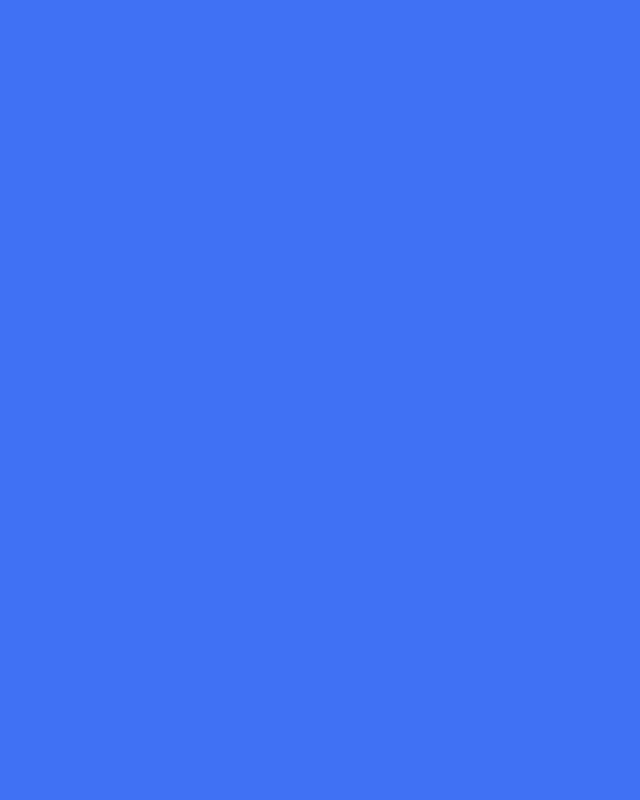
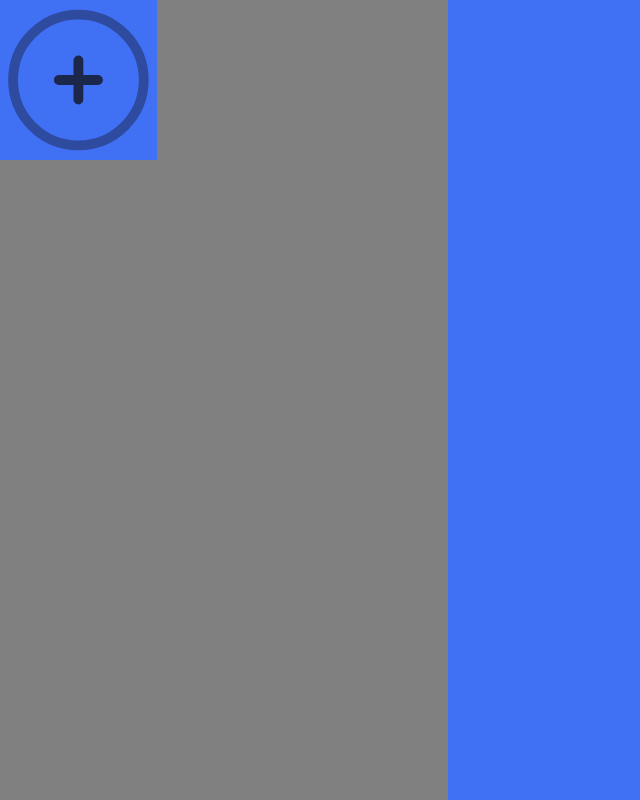
Before and after one commit to Poebyt13/project-chat, a React (Vite) app: page /Chat in a window 1280 px wide. Before the commit this address had no page. Shown: the whole page, without its empty margins (0-640 px from the left). Built offline with nearby package versions, Linux system fonts and the light colour scheme; the HTML template or start-up script is replaced by a standard one.

Commit message:
Aggiunto versione con fetch

```diff
--- a/package.json
+++ b/package.json
@@ -11,6 +11,7 @@
     "preview": "vite preview"
   },
   "dependencies": {
+    "cors": "^2.8.5",
     "express": "^4.18.2",
     "mongoose": "^7.6.3",
     "nodemon": "^3.0.1",
--- a/src/App.jsx
+++ b/src/App.jsx
@@ -1,7 +1,7 @@
 import LoginSite from "./site/LoginSite";
 import SignUpSite from "./site/SignUpSite";
 import Home from "./site/Home";
-
+import WhatsAppChat from "./site/WhatsAppChat";
 import './style/App.css'
 import { Route, Routes } from "react-router-dom";
 
@@ -13,6 +13,8 @@ function App() {
         <Route path="/" element={<Home/>}></Route>
         <Route path="/Login" element={<LoginSite/>}></Route>
         <Route path="/SignUp" element={<SignUpSite/>}></Route>
+        <Route path="/Chat" element={<WhatsAppChat/>}></Route>
+
       </Routes>
     </div>
   )
--- /dev/null
+++ b/src/components/AddChat.jsx
@@ -0,0 +1,26 @@
+import '../style/components/AddChat.css'
+
+function AddChat() {
+  return (
+    <div className='AddChatContainer'>
+
+        <svg width="800px" height="800px" viewBox="0 0 24 24" fill="none" xmlns="http://www.w3.org/2000/svg">
+        <circle opacity="0.5" cx="12" cy="12" r="10" stroke="#1C274C" stroke-width="1.5"/>
+        <path d="M15 12L12 12M12 12L9 12M12 12L12 9M12 12L12 15" stroke="#1C274C" stroke-width="1.5" stroke-linecap="round"/>
+        </svg>
+
+
+
+
+    </div>
+
+
+
+
+
+
+
+  );
+}
+
+export default AddChat;
--- /dev/null
+++ b/src/components/ListChat.jsx
@@ -0,0 +1,15 @@
+import AddChat from "./AddChat";
+import '../style/components/ListChat.css';
+
+function ListChat(){
+    return(
+        <div className="ListChatContainer">
+            <AddChat/>
+
+
+        </div>
+    );
+
+}
+
+export default ListChat;
--- a/src/components/LoginForm.jsx
+++ b/src/components/LoginForm.jsx
@@ -1,14 +1,50 @@
 import '../style/components/LoginForm.css'
+import { useState } from "react";
 
 function LoginForm({ titolo, funzione}) {
+
+  const [username, setUsername] = useState('');
+  const [password, setPassword] = useState('');
+
+  const handleSubmit = async (event) => {
+    event.preventDefault();
+
+    try {
+        fetch('http://localhost:9000/login', {
+        method: 'POST',
+        headers: {
+          'Content-Type': 'application/json',
+        },
+        body: JSON.stringify({ user: username, password: password }),
+      }).then(response=>{
+
+        console.log(response.ok);
+        if (response.ok) {
+          // Se la risposta è OK (status 200), reindirizza l'utente verso un'altra pagina
+          window.location.href = 'http://localhost:5173/Chat';
+        //window.open("http://localhost:5173/Chat");
+        } else {
+          // Gestione di altri casi di risposta
+          console.log('Errore durante il login');
+        }
+      }).catch(err=>{
+        console.log("errore durantio l'avvio del sito + "+ err);
+      })
+
+    } catch (error) {
+      // Gestione degli errori di rete o altri errori
+      console.error('Errore:', error);
+    }
+  };
+
   return (
 
     <div className='LoginForm'>
       <p className='LoginForm__title'>{titolo}</p>
-      <form className='LoginForm__box' method='POST' action={funzione}>
-        <input type="text" placeholder='Username' className='LoginForm__input' name='user'/>
+      <form className='LoginForm__box' onSubmit={handleSubmit}>
+        <input type="text" placeholder='Username' className='LoginForm__input' name='user' onChange={(e) => setUsername(e.target.value)}/>
 
-        <input type="password" placeholder='Password' className='LoginForm__input' name='password'/>
+        <input type="password" placeholder='Password' className='LoginForm__input' name='password' onChange={(e) => setPassword(e.target.value)}/>
 
         <input type="submit" className='LoginForm__button' value={titolo}/>
       </form>
--- /dev/null
+++ b/src/site/WhatsAppChat.jsx
@@ -0,0 +1,16 @@
+
+import '../style/components/WhatsAppChat.css'
+import ListChat from '../components/ListChat'
+
+
+
+function WhatsAppChat() {
+    return (
+        <div className='WhatsAppChatContainer'>
+        <ListChat/>
+
+        </div>
+    )
+}
+
+export default WhatsAppChat;
--- /dev/null
+++ b/src/style/components/AddChat.css
@@ -0,0 +1,12 @@
+
+.AddChatContainer{
+    background-color: #4070f4;
+    margin-top: 0px;
+    width: 35%;
+    height: 20%;
+    display: flex;
+    justify-content: right;
+    align-items: center;
+
+
+}
--- /dev/null
+++ b/src/style/components/ListChat.css
@@ -0,0 +1,5 @@
+.ListChatContainer{
+    width: 35%;
+    height: 100vh;
+    background-color: grey;
+}
--- /dev/null
+++ b/src/style/components/WhatsAppChat.css
@@ -0,0 +1,4 @@
+.WhatsAppChatContainer{
+    width: 100%;
+    height: 100vh;
+}
```
Also changed, not shown: 2 other files (tests, documents, lock files or other folders).
